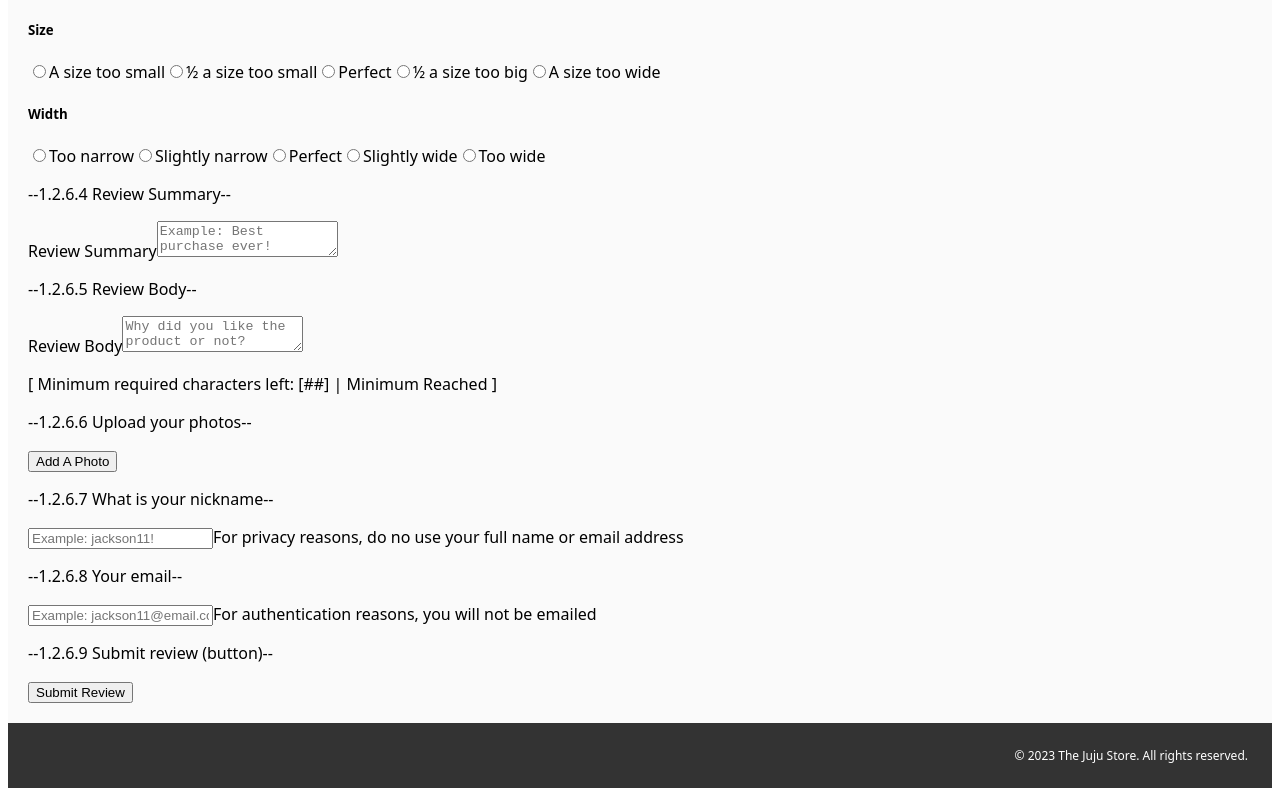
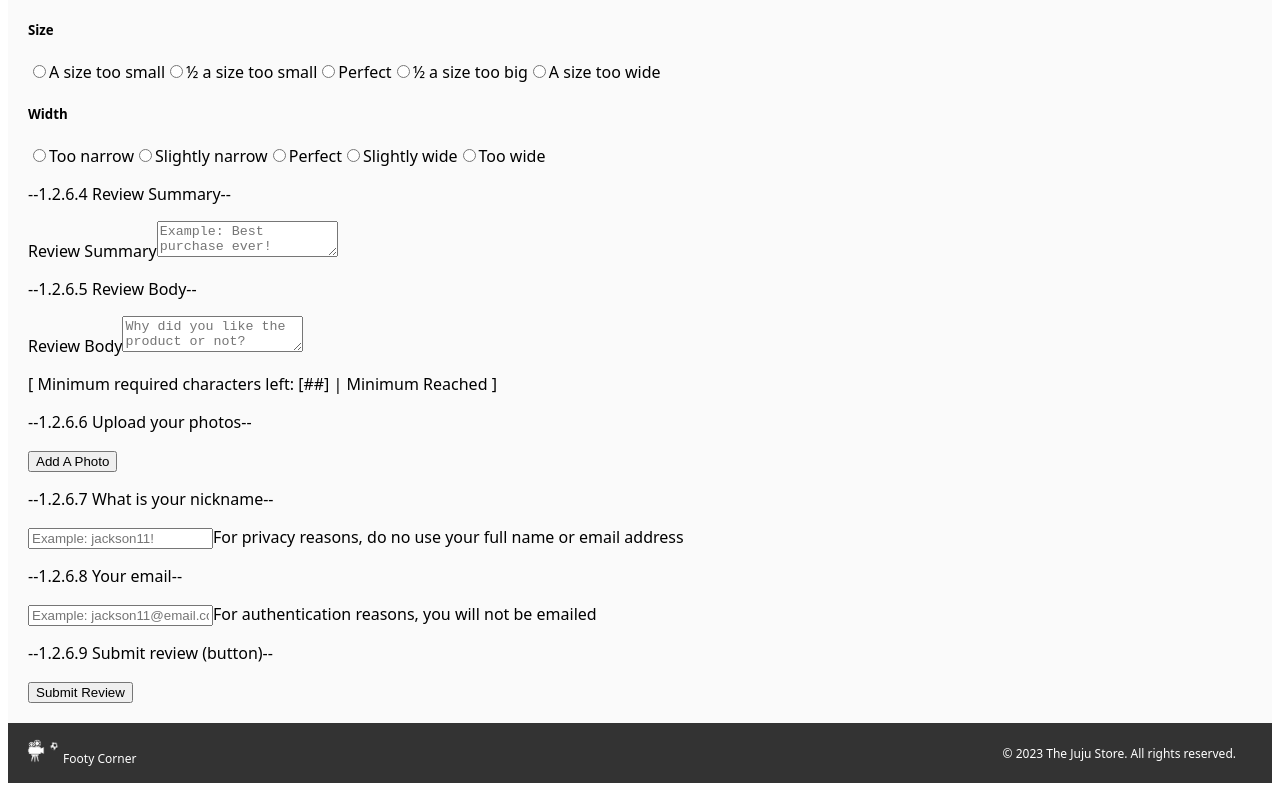
Before and after one commit to RFP2302-Jujutsu-Kaisen/FECApp, a React app: page / in a window 1280 px wide. Shown: the part 1233-2029 px from the top of the page. Built offline with nearby package versions, Linux system fonts and the light colour scheme; no server answers; the HTML template or start-up script is replaced by a standard one.

Commit message:
added collapse answers and scrollable answer list

```diff
--- a/client/src/components/App.jsx
+++ b/client/src/components/App.jsx
@@ -5,6 +5,8 @@ import Overview from './Overview/Overview';
 import RatingsAndReviews from './ratings-and-reviews';
 import { AppContextProvider } from './AppContext';
 import logo from './jujulogo.png';
+import easterEgg from './film-white.gif';
+import easterEgg2 from './soccer-ball.gif';
 
 // Define colors used throughout the app
 const colors = {
@@ -72,10 +74,20 @@ const MainWrapper = styled.div`
 const FooterWrapper = styled.footer`
   background-color: ${colors.darkGrey};
   color: #ffffff;
-  padding: 24px;
-  text-align: right;
+  padding: 16px;
+  display: flex;
+  justify-content: space-between;
+  align-items: center;
   font-size: 12px;
   font-family: system-ui;
+`;
+
+const FooterText = styled.div`
+  margin-right: 20px;
+`;
+
+const Fun = styled.img`
+  height: 24px;
 `;
 
 export default function App() {
@@ -103,7 +115,14 @@ export default function App() {
         </AppContextProvider>
       </MainWrapper>
       <FooterWrapper>
-        &copy; 2023 The Juju Store. All rights reserved.
+        <div>
+          <Fun src={easterEgg} alt="" />
+          <Fun src={easterEgg2} alt="" />
+          {'   Footy Corner'}
+        </div>
+        <FooterText>
+          &copy; 2023 The Juju Store. All rights reserved.
+        </FooterText>
       </FooterWrapper>
     </BannerAndHeaderContainer>
   );
--- a/client/src/components/QAModule/QAComponents/QuestionEntry.jsx
+++ b/client/src/components/QAModule/QAComponents/QuestionEntry.jsx
@@ -26,6 +26,7 @@ const HelpfulContainer = styled.div`
   display: flex;
   align-items: center;
   margin-right: 75px;
+  margin-top: 8px;
 `;
 
 const HelpfulLabel = styled.span`
@@ -62,10 +63,17 @@ const MoreAnswersButton = styled.button`
   }
 `;
 
+const AnswerListContainer = styled.div`
+  max-height: 50vh;
+  width: 66%;
+  overflow-y: auto;
+`;
+
 export default function QuestionEntry({ question, refreshAnswers }) {
   const [numAnswersToShow, setNumAnswersToShow] = useState(2);
   const [helpfulnessCount, setHelpfulnessCount] = useState(question.question_helpfulness);
   const [isHelpfulClicked, setIsHelpfulClicked] = useState(false);
+  const [isExpanded, setIsExpanded] = useState(false);
 
   const renderAnswers = () => {
     if (question && question.answers) {
@@ -88,7 +96,15 @@ export default function QuestionEntry({ question, refreshAnswers }) {
   };
 
   const loadMoreAnswers = () => {
-    setNumAnswersToShow(numAnswersToShow + 2);
+    if (!isExpanded) {
+      setNumAnswersToShow(numAnswersToShow + 2);
+      if (numAnswersToShow + 2 >= Object.keys(question.answers).length) {
+        setIsExpanded(true);
+      }
+    } else {
+      setNumAnswersToShow(2);
+      setIsExpanded(false);
+    }
   };
 
   const incrementHelpfulness = async () => {
@@ -127,10 +143,18 @@ export default function QuestionEntry({ question, refreshAnswers }) {
           <AddAnswer question={question} refreshAnswers={refreshAnswers} data-testid="add-answer" />
         </HelpfulContainer>
       </QuestionContainer>
-      <div data-testid="answer-list">{renderAnswers()}</div>
+      <AnswerListContainer data-testid="answer-list">
+        {renderAnswers()}
+      </AnswerListContainer>
       <div>
-        {numAnswersToShow < Object.keys(question.answers).length && (
-        <MoreAnswersButton type="button" onClick={loadMoreAnswers} data-testid="more-answers-button">LOAD MORE ANSWERS</MoreAnswersButton>
+        {Object.keys(question.answers).length > 2 && (
+          <MoreAnswersButton
+            type="button"
+            onClick={loadMoreAnswers}
+            data-testid="more-answers-button"
+          >
+            {isExpanded ? 'Collapse answers' : 'LOAD MORE ANSWERS'}
+          </MoreAnswersButton>
         )}
       </div>
     </div>
```
Also changed, not shown: client/src/components/film-white.gif (added), client/src/components/soccer-ball.gif (added), 2 other files (tests, documents, lock files or other folders).
